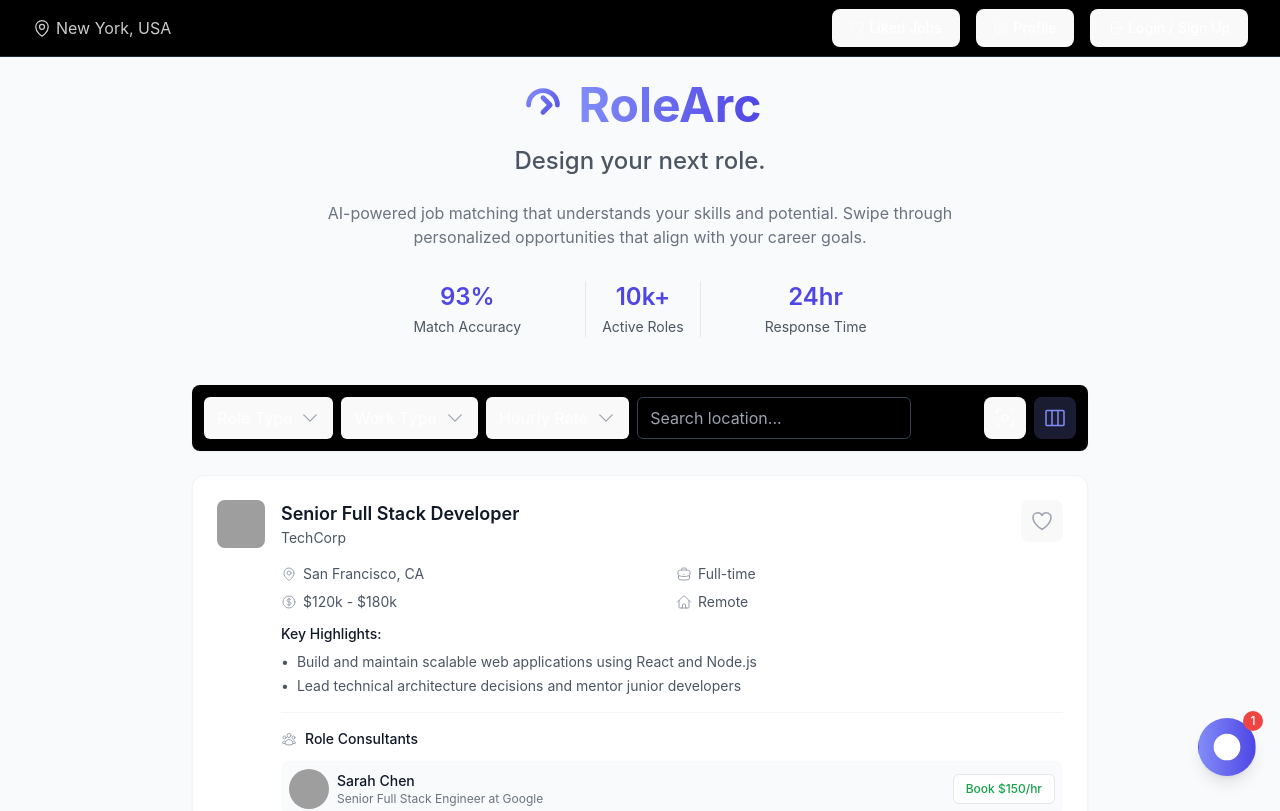
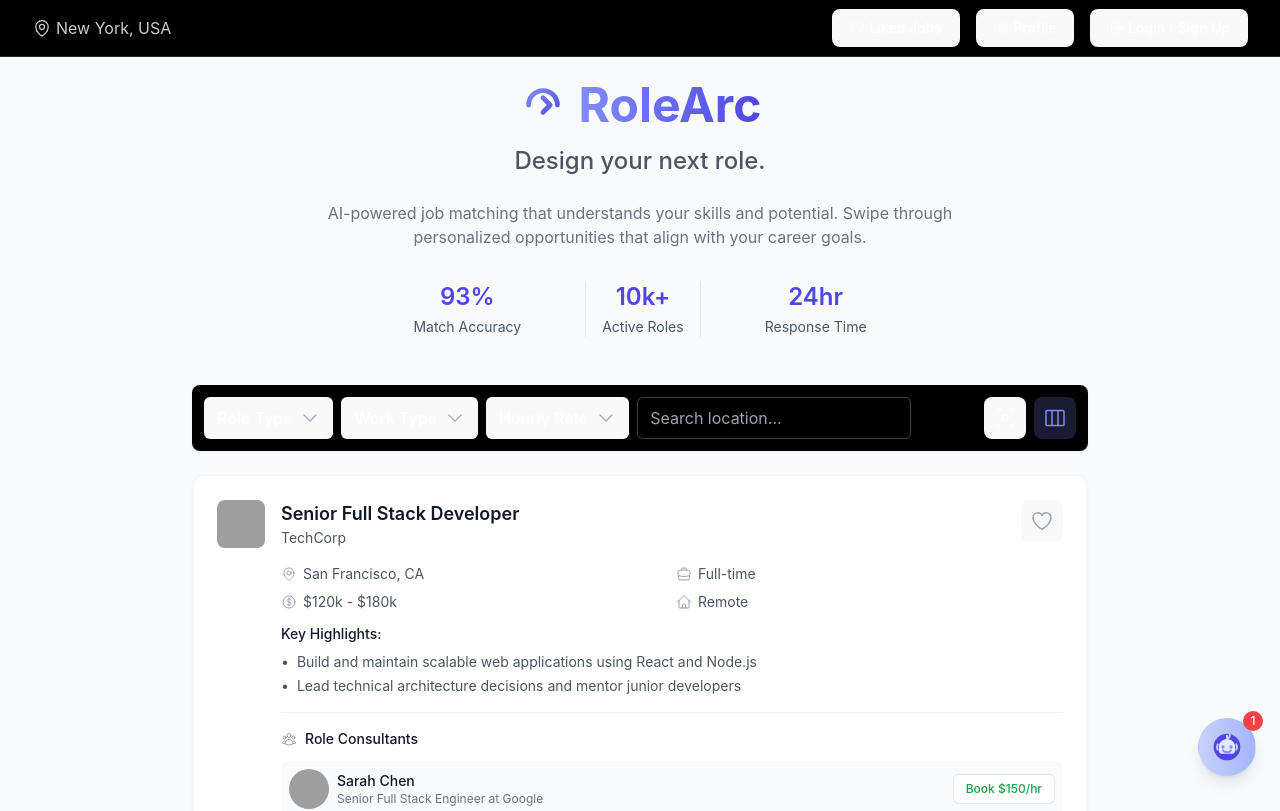
Before and after one commit to iammulla/job-board, a React (Vite) app: page / in a window 1280 px wide. Shown: the top 811 px of the page. Built offline with nearby package versions, Linux system fonts and the light colour scheme; grey boxes are pictures that could not be loaded.

Commit message:
style: update Rolly's color scheme for better visibility

```diff
--- a/src/components/AssistantOrb.jsx
+++ b/src/components/AssistantOrb.jsx
@@ -156,7 +156,7 @@ const AssistantOrb = () => {
         whileHover={{ scale: 1.1 }}
         whileTap={{ scale: 0.9 }}
         onClick={() => setIsOpen(!isOpen)}
-        className="bg-gradient-to-r from-indigo-400 to-indigo-600 text-white rounded-full p-3 shadow-lg hover:shadow-xl transition-shadow relative group"
+        className="bg-gradient-to-r from-indigo-200 to-indigo-300 text-indigo-600 rounded-full p-3 shadow-lg hover:shadow-xl transition-all duration-300 relative group hover:text-indigo-700"
       >
         <RollyIcon className="w-8 h-8 transition-transform group-hover:scale-110" />
         {!isOpen && (
--- a/src/components/RollyIcon.jsx
+++ b/src/components/RollyIcon.jsx
@@ -16,12 +16,12 @@ const RollyIcon = ({ className = '', size = 24 }) => {
       {/* Robot face plate */}
       <path
         d="M6 11C6 8.79086 8.79086 6 12 6C15.2091 6 18 8.79086 18 11V15C18 16.1046 17.1046 17 16 17H8C6.89543 17 6 16.1046 6 15V11Z"
-        fill="white"
-        fillOpacity="0.9"
+        fill="#EEF2FF"  /* indigo-50 */
+        fillOpacity="0.95"
       />
 
       {/* Eyes */}
-      <circle cx="9" cy="12" r="1.25" fill="currentColor">
+      <circle cx="9" cy="12" r="1.25" fill="#818CF8">  {/* indigo-400 */}
         <animate
           attributeName="r"
           values="1.25;1;1.25"
@@ -29,7 +29,7 @@ const RollyIcon = ({ className = '', size = 24 }) => {
           repeatCount="indefinite"
         />
       </circle>
-      <circle cx="15" cy="12" r="1.25" fill="currentColor">
+      <circle cx="15" cy="12" r="1.25" fill="#818CF8">  {/* indigo-400 */}
         <animate
           attributeName="r"
           values="1.25;1;1.25"
@@ -41,7 +41,7 @@ const RollyIcon = ({ className = '', size = 24 }) => {
       {/* Antenna */}
       <path
         d="M12 3.5V5.5M12 5.5C13.1046 5.5 14 4.60457 14 3.5V3"
-        stroke="currentColor"
+        stroke="#C7D2FE"  /* indigo-200 */
         strokeWidth="1.5"
         strokeLinecap="round"
       >
@@ -58,7 +58,7 @@ const RollyIcon = ({ className = '', size = 24 }) => {
       {/* Mouth/Speaker */}
       <path
         d="M9 14.5C9.5 15.5 10.5 16 12 16C13.5 16 14.5 15.5 15 14.5"
-        stroke="currentColor"
+        stroke="#818CF8"  /* indigo-400 */
         strokeWidth="1.5"
         strokeLinecap="round"
       />
@@ -66,7 +66,7 @@ const RollyIcon = ({ className = '', size = 24 }) => {
       {/* Signal waves */}
       <path
         d="M19 10C19.5 11 19.5 13 19 14M5 10C4.5 11 4.5 13 5 14"
-        stroke="currentColor"
+        stroke="#C7D2FE"  /* indigo-200 */
         strokeWidth="1.5"
         strokeLinecap="round"
       >
```
